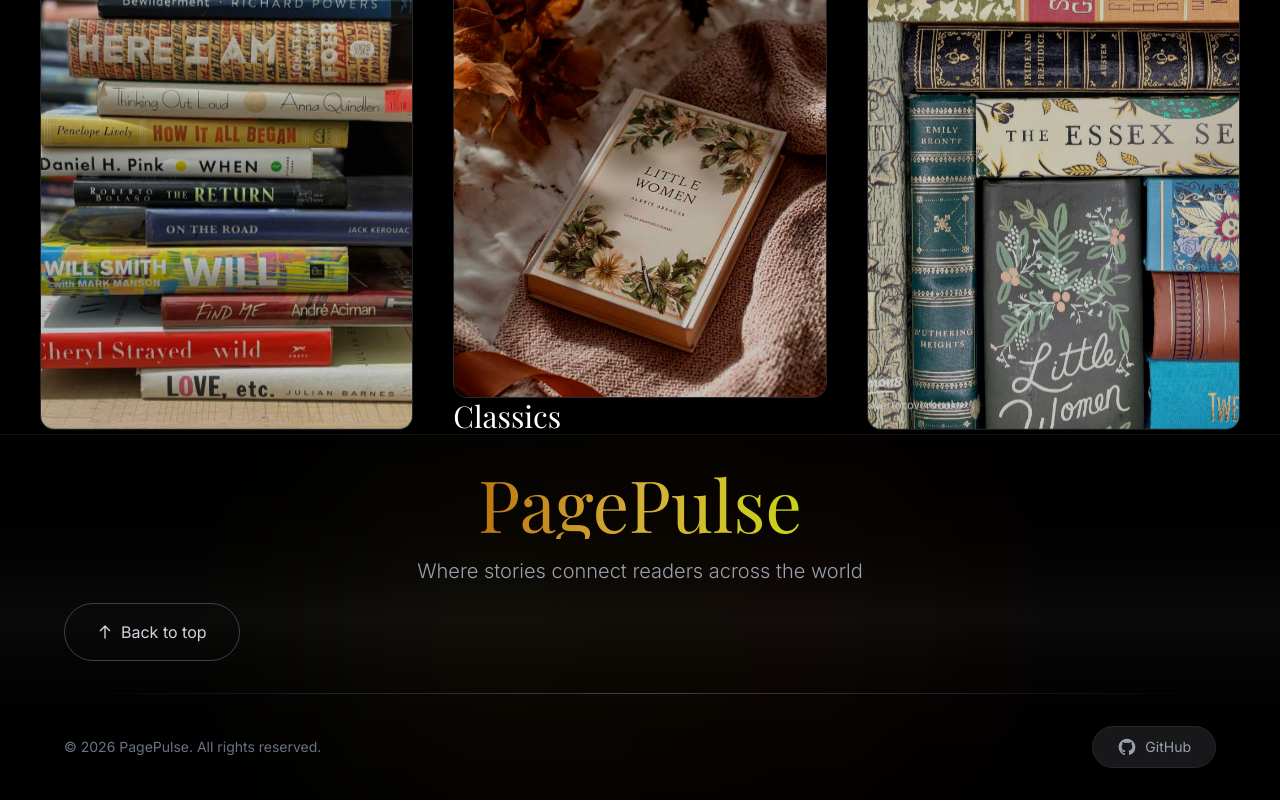
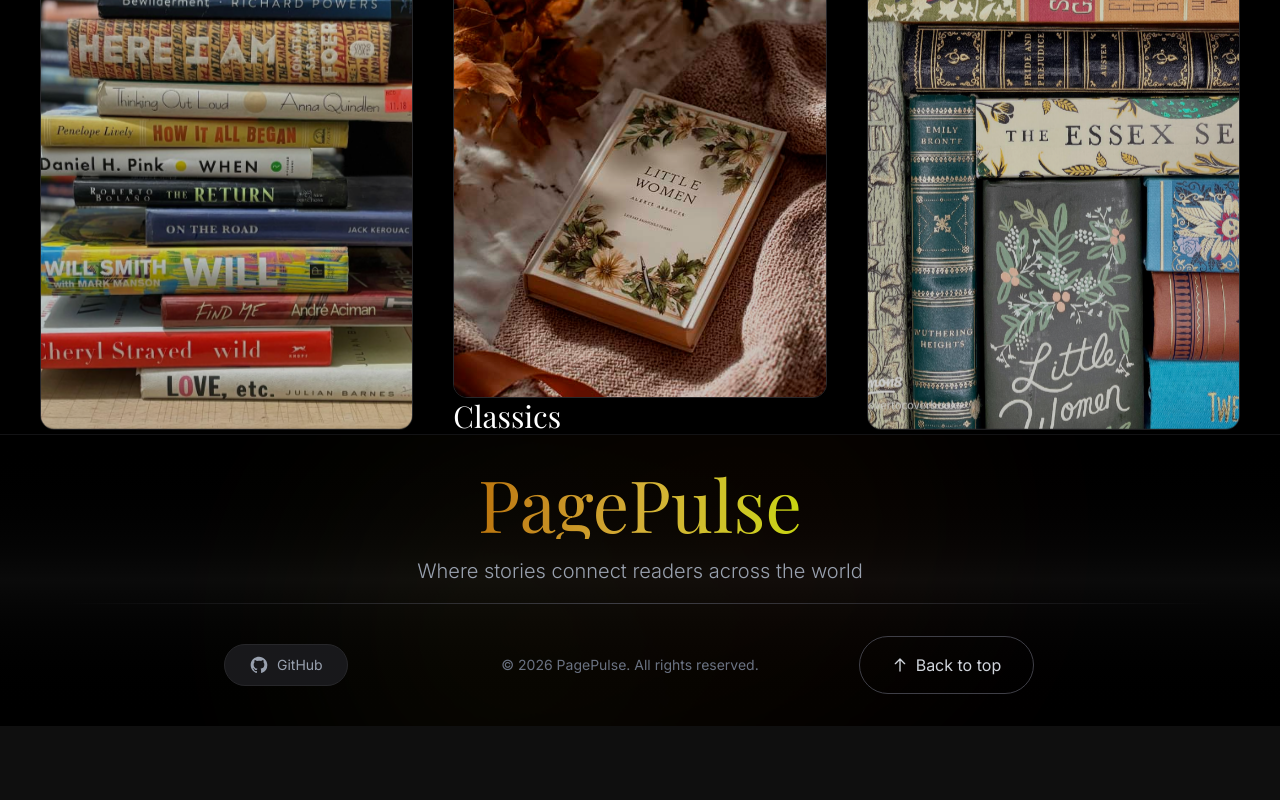
Before and after one commit to Karanraj-6/PagePulse-frontend, a React (Vite) app: page / in a window 1280 px wide. Shown: the part 2008-2808 px from the top of the page. After the commit the page ends 2734 px from the top, so only its background shows below. Built offline with nearby package versions, Linux system fonts and the light colour scheme; no server answers; a web font is replaced by a local one.

Commit message:
footer fixed

```diff
--- a/src/pages/LandingPage.tsx
+++ b/src/pages/LandingPage.tsx
@@ -12,6 +12,7 @@
 import lp4 from "@/assets/lp4.jpg";
 import lp5 from "@/assets/lp5.jpeg";
 import lp6 from "@/assets/lp6.jpg";
+import { NoToneMapping } from 'three';
 
 // Register GSAP plugins
 gsap.registerPlugin(ScrollTrigger, ScrollSmoother);
@@ -244,36 +245,14 @@
                                 </p>
                             </div>
 
-                            {/* Back to top button - centered and fancy */}
-                            <div className="flex justify-center" style={{ marginBottom: '2rem' }}>
-                                <button
-                                    onClick={() => window.scrollTo({ top: 0, behavior: 'smooth' })}
-                                    className="group relative rounded-full overflow-hidden border border-zinc-700 hover:border-[#d4af37] transition-all duration-300"
-                                    style={{ paddingLeft: '32px', paddingRight: '32px', paddingTop: '16px', paddingBottom: '16px' }}
-                                >
-                                    <div className="absolute inset-0 bg-gradient-to-r from-[#bb750d] via-[#d4af37] to-[#c8d50e] opacity-0 group-hover:opacity-10 transition-opacity duration-300"></div>
-                                    <span className="relative flex items-center text-gray-300 group-hover:text-white transition-colors duration-300" style={{ gap: '8px' }}>
-                                        <svg className="w-4 h-4 transform group-hover:-translate-y-1 transition-transform duration-300" fill="none" stroke="currentColor" viewBox="0 0 24 24">
-                                            <path strokeLinecap="round" strokeLinejoin="round" strokeWidth={2} d="M5 10l7-7m0 0l7 7m-7-7v18" />
-                                        </svg>
-                                        Back to top
-                                    </span>
-                                </button>
-                            </div>
-
                             {/* Divider */}
                             <div className="w-full bg-gradient-to-r from-transparent via-zinc-700 to-transparent" style={{ height: '1px', marginBottom: '2rem' }}></div>
 
-                            {/* Bottom section */}
-                            <div className="flex flex-col md:flex-row justify-between items-center" style={{ gap: '32px' }}>
+                            {/* Bottom section - evenly spaced */}
+                            <div className="flex justify-between items-center">
 
-                                {/* Copyright */}
-                                <p className="text-gray-500 text-sm order-2 md:order-1">
-                                    &copy; {new Date().getFullYear()} PagePulse. All rights reserved.
-                                </p>
-
-                                {/* GitHub Link with icon */}
-                                <div className="flex order-1 md:order-2" style={{ gap: '24px' }}>
+                                {/* Left: GitHub Link */}
+                                <div className="flex-1 flex justify-start" style={{marginLeft:'10rem'}}>
                                     <a
                                         href="https://github.com/Karanraj-6/PagePulse"
                                         target="_blank"
@@ -288,6 +267,29 @@
                                     </a>
                                 </div>
 
+                                {/* Center: Copyright */}
+                                <div className="flex-1 flex justify-center" style={{marginLeft:'-5rem'}}>
+                                    <p className="text-gray-500 text-sm text-center">
+                                        &copy; {new Date().getFullYear()} PagePulse. All rights reserved.
+                                    </p>
+                                </div>
+
+                                {/* Right: Back to top button */}
+                                <div className="flex-1 flex justify-end">
+                                    <button
+                                        onClick={() => window.scrollTo({ top: 0, behavior: 'smooth' })}
+                                        className="group relative rounded-full overflow-hidden border border-zinc-700 hover:border-[#d4af37] transition-all duration-300"
+                                        style={{ paddingLeft: '32px', paddingRight: '32px', paddingTop: '16px', paddingBottom: '16px' }}
+                                    >
+                                        <div className="absolute inset-0 bg-gradient-to-r from-[#bb750d] via-[#d4af37] to-[#c8d50e] opacity-0 group-hover:opacity-10 transition-opacity duration-300"></div>
+                                        <span className="relative flex items-center text-gray-300 group-hover:text-white transition-colors duration-300" style={{ gap: '8px' }}>
+                                            <svg className="w-4 h-4 transform group-hover:-translate-y-1 transition-transform duration-300" fill="none" stroke="currentColor" viewBox="0 0 24 24">
+                                                <path strokeLinecap="round" strokeLinejoin="round" strokeWidth={2} d="M5 10l7-7m0 0l7 7m-7-7v18" />
+                                            </svg>
+                                            Back to top
+                                        </span>
+                                    </button>
+                                </div>
                             </div>
                         </div>
                     </footer>
```
